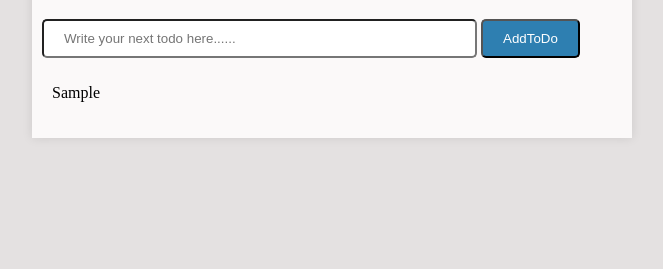
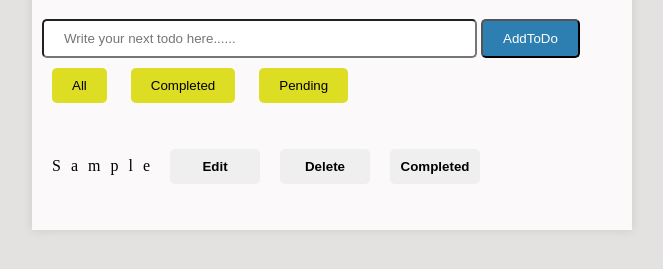
Before and after one commit to laxminishad6387/ToDo-App, a plain HTML site: page index.html in a window 1280 px wide. Both pictures are taken after typing "Sample" into the empty fields and a click on the button "AddToDo". Shown: the part 81-350 px from the top of the page, without its empty margins (308-971 px from the left). Drawn offline with Linux system fonts and the light colour scheme.

Commit message:
all btn added in todolist

```diff
--- a/index.html
+++ b/index.html
@@ -11,6 +11,10 @@
             <h1>ToDo Application</h1>
             <input type="text " id="InputType" placeholder="Write your next todo here......">
             <button id="ToDoType">AddToDo</button>
+            <br>
+            <button id="filterbtn" data-filter="All">All</button>
+            <button id="filterbtn" data-filter="Completed">Completed</button>
+            <button id="filterbtn" data-filter="Pending">Pending</button>
             <ul id="todolist">
 
             </ul>
--- a/script.js
+++ b/script.js
@@ -18,6 +18,23 @@ function addToDoInhtml(todoText)
       const newTodoHTML=document.getElementById("todolist");
       const newTodoElement=document.createElement("li");
       newTodoElement.textContent=todoText;
+      newTodoElement.classList.add("addItem");
+
+    const editbtn=document.createElement("button");
+    editbtn.classList.add("editbtn");
+    editbtn.textContent="Edit";
+    newTodoElement.appendChild(editbtn);
+
+    const deletebtn=document.createElement("button");
+    deletebtn.textContent="Delete";
+    deletebtn.classList.add("deletebtn");
+    newTodoElement.appendChild(deletebtn);
+
+    const completedbtn=document.createElement("button");
+    completedbtn.textContent="Completed";
+    completedbtn.classList.add("completedbtn");
+    newTodoElement.appendChild(completedbtn);
+
       newTodoHTML.appendChild(newTodoElement);
 }
 
--- a/style.css
+++ b/style.css
@@ -1,5 +1,8 @@
 :root{
       --background-color:#e4e1e1;
+      --primary-color:rgb(118, 118, 248);
+      --secondar-color:rgb(221, 221, 36);
+      --ternary-color:rgb(46, 127, 177);
 }
 *{
       box-sizing: border-box;
@@ -49,3 +52,42 @@ li:last-child
 li:hover{
       background-color: rgb(198, 241, 241);
 }
+#filterbtn{
+      padding: 10px 20px;
+      margin: 10px;
+      text-align: center;
+      background-color:var(--secondar-color) ;
+      transition: background-color 0.3s;
+      border: none;
+      border-radius: 5px;
+}
+#filterbtn:hover{
+  background-color: var(--ternary-color);
+}
+.addItem{
+      letter-spacing: 10px;
+}
+.editbtn{
+      padding: 10px 10px;
+      margin: 10px 10px;
+      width: 90px;
+      font-weight: bold;
+      border: none;
+      border-radius: 5px;
+}
+.completedbtn{
+      padding: 10px 10px;
+      margin: 10px 10px;
+      width: 90px;
+      font-weight: bold;
+      border: none;
+      border-radius: 5px;
+}
+.deletebtn{
+      padding: 10px 10px;
+      margin: 10px 10px;
+      width: 90px;
+      font-weight: bold;
+      border: none;
+      border-radius: 5px;
+}
```
